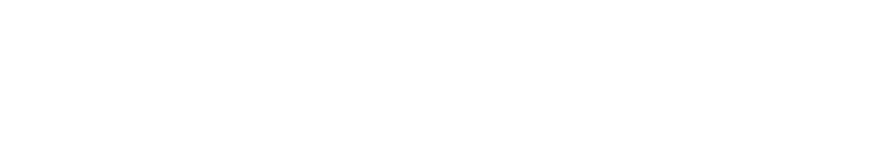
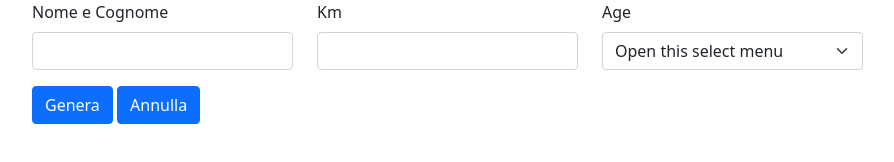
Before and after one commit to Titho93/js-biglietto-treno-form, a plain HTML site: page index.html in a window 1280 px wide. Shown: the whole page, without its empty margins (50-944 px from the left). Drawn offline with nearby package versions, Linux system fonts and the light colour scheme.

Commit message:
[add] const e button

```diff
--- a/index.html
+++ b/index.html
@@ -12,7 +12,34 @@
 </head>
 <body>
 
+  <div class="container">
+    <div class="row">
+      <div class="col-3 mb-3">
+        <label for="Name" class="form-label">Nome e Cognome</label>
+        <input type="email" class="form-control" id="Name" placeholder="">
+      </div>
+      <div class="col-3  mb-3">
+        <label for="Km" class="form-label">Km</label>
+        <input type="email" class="form-control" id="Km" placeholder="">
+      </div>
+      <div class="col-3  mb-3">
+        <label for="Age" class="form-label">Age</label>
+        <select class="form-select" aria-label="Default select example" id="Age">
+          <option selected>Open this select menu</option>
+          <option value="1">Minorenne</option>
+          <option value="2">Maggiorenne</option>
+          <option value="3">Over 65</option>
+        </select>
+      </div>
+      <div class="col-4  mb-3">
+        <button id="btn-1" class="btn btn-primary ">Genera</button>
+        <button id="btn-2" class="btn btn-primary ">Annulla</button>
+      </div>
 
+    </div>
+
+
+  </div>
 
 
 
--- a/js/script.js
+++ b/js/script.js
@@ -0,0 +1,10 @@
+/*
+Creare un input ed verificarne il funzionamento
+*/
+
+const input1 = document.getElementById('Name');
+const input2 = document.getElementById('Km');
+const input3 = document.getElementById('Age');
+
+const button1 = document.getElementById('btn-1');
+const button2 = document.getElementById('btn-2');
```
